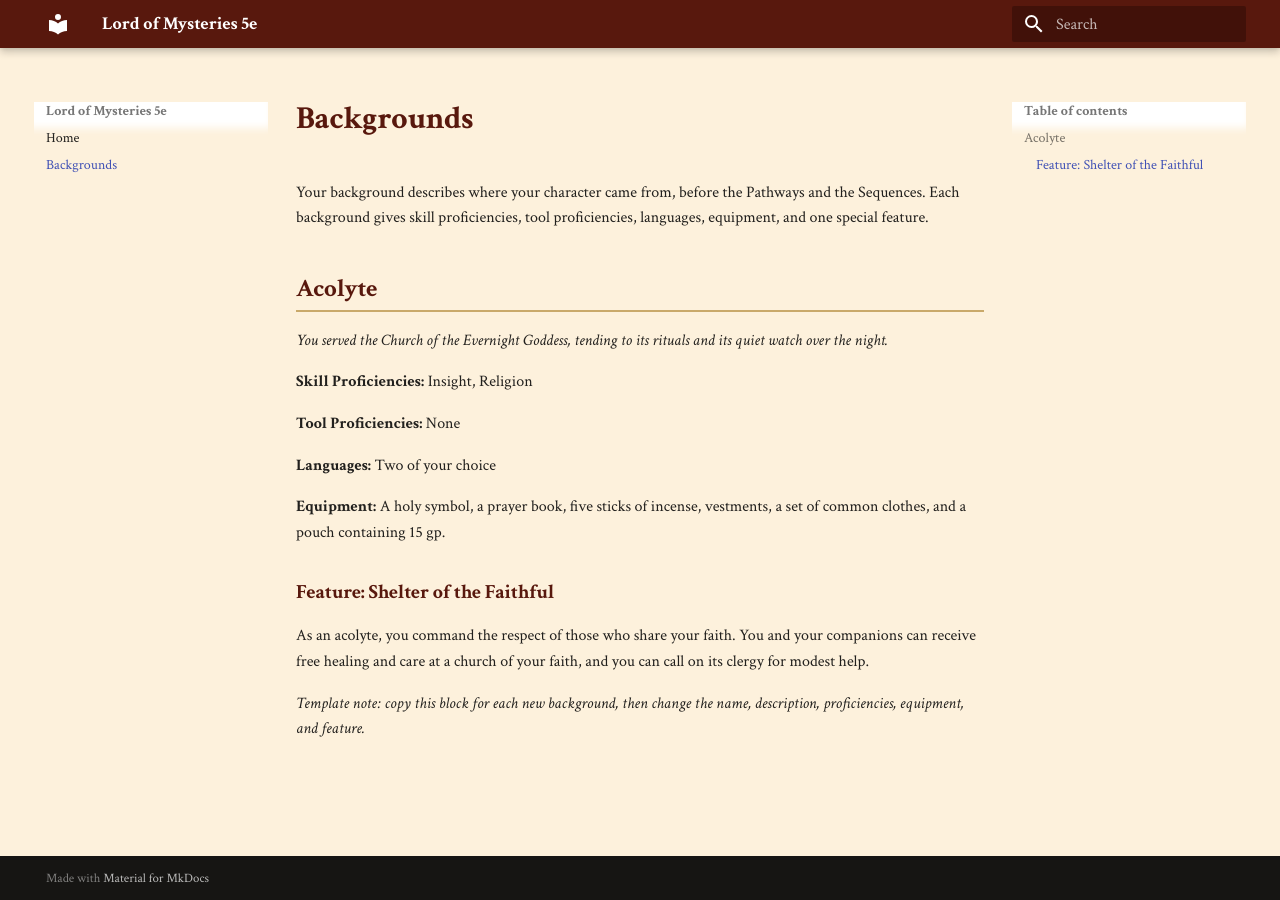
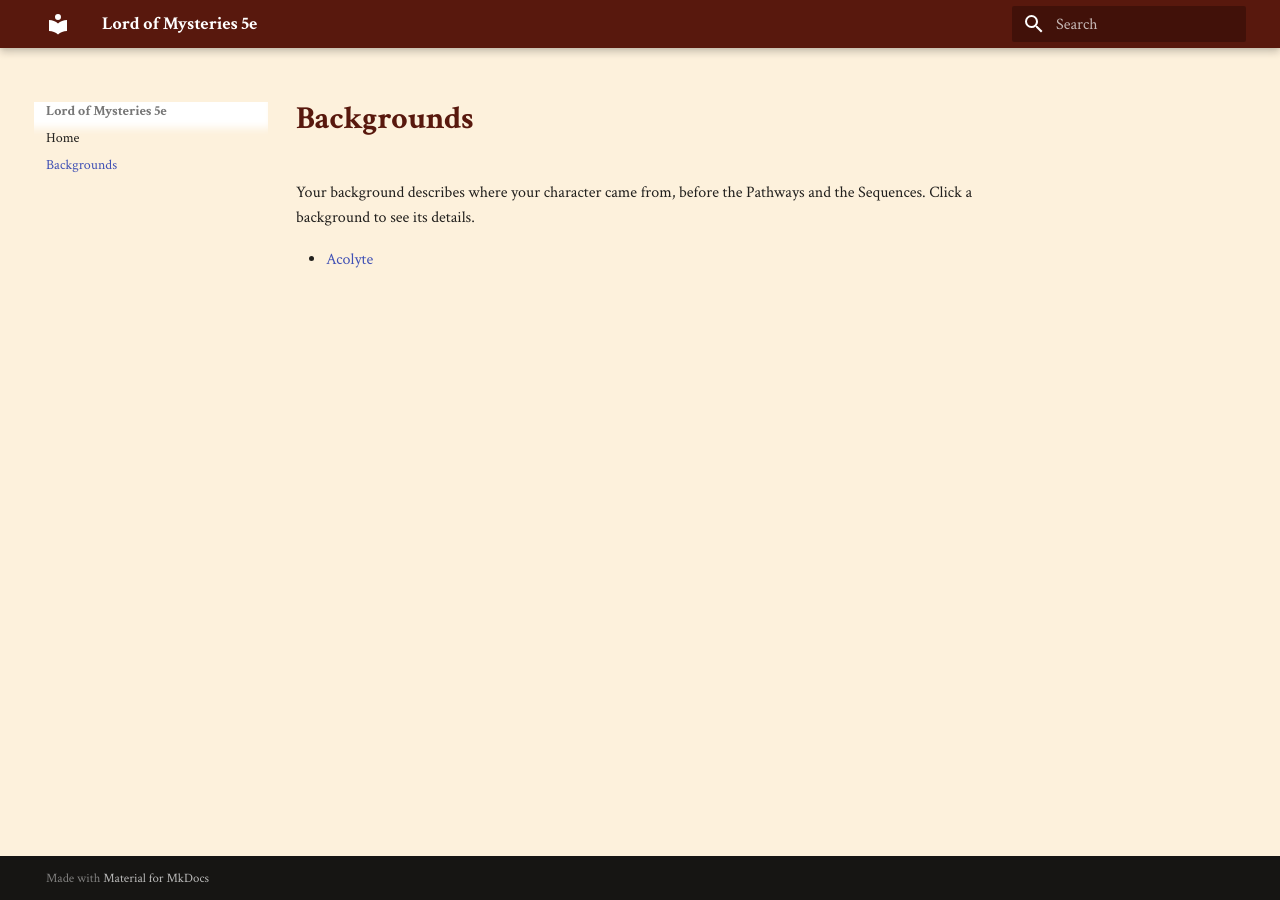
Before and after one commit to TwilightHermit/lotm-wiki, an MkDocs documentation site: the page built from docs/backgrounds.md, in a window 1280 px wide. Built offline with MkDocs 1.6.1 and Material for MkDocs 9.7.7, drawn with Linux system fonts in a browser that asks for light colours.

Commit message:
Update backgrounds.md

```diff
--- a/docs/backgrounds.md
+++ b/docs/backgrounds.md
@@ -1,21 +1,5 @@
 # Backgrounds
 
-Your background describes where your character came from, before the Pathways and the Sequences. Each background gives skill proficiencies, tool proficiencies, languages, equipment, and one special feature.
+Your background describes where your character came from, before the Pathways and the Sequences. Click a background to see its details.
 
-## Acolyte
-
-*You served the Church of the Evernight Goddess, tending to its rituals and its quiet watch over the night.*
-
-**Skill Proficiencies:** Insight, Religion
-
-**Tool Proficiencies:** None
-
-**Languages:** Two of your choice
-
-**Equipment:** A holy symbol, a prayer book, five sticks of incense, vestments, a set of common clothes, and a pouch containing 15 gp.
-
-### Feature: Shelter of the Faithful
-
-As an acolyte, you command the respect of those who share your faith. You and your companions can receive free healing and care at a church of your faith, and you can call on its clergy for modest help.
-
-*Template note: copy this block for each new background, then change the name, description, proficiencies, equipment, and feature.*
+- [Acolyte](backgrounds/acolyte.md)
```
